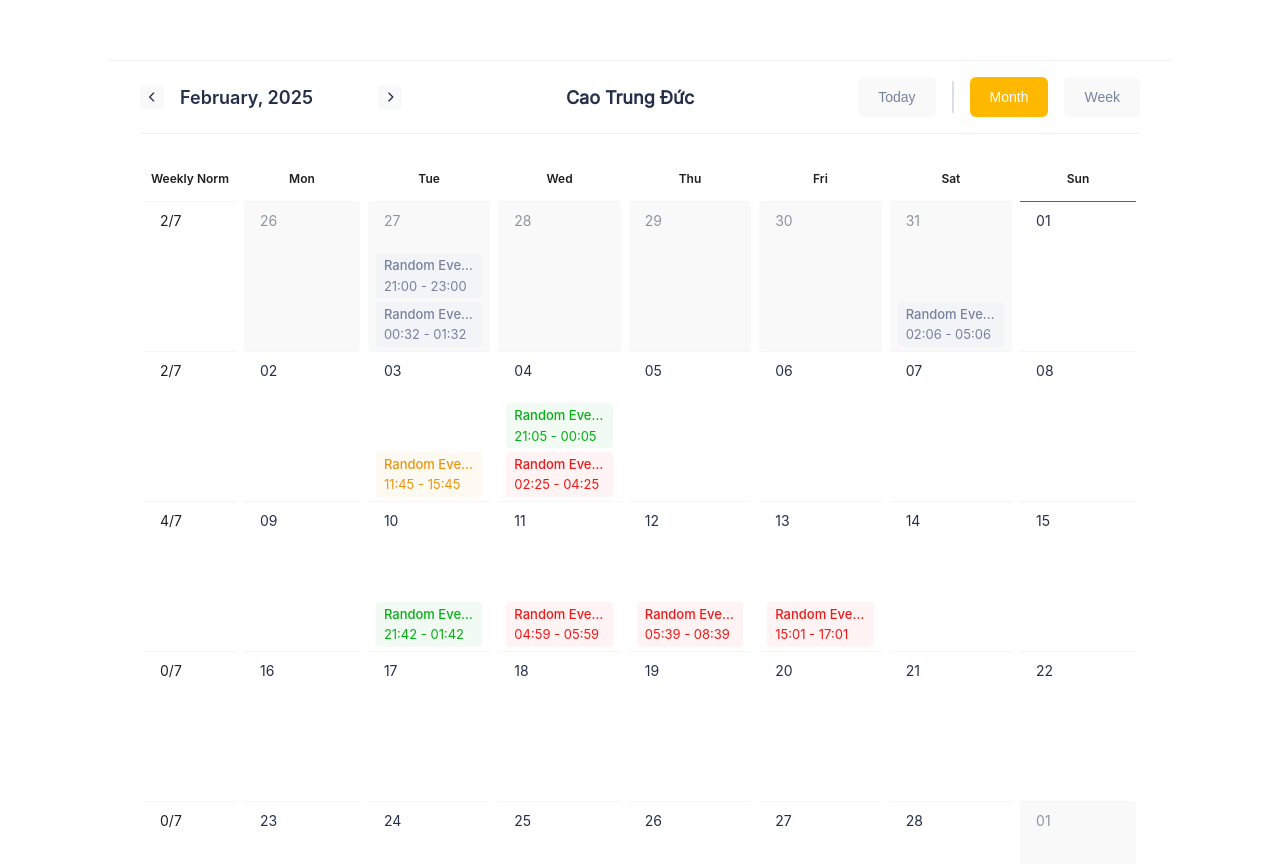
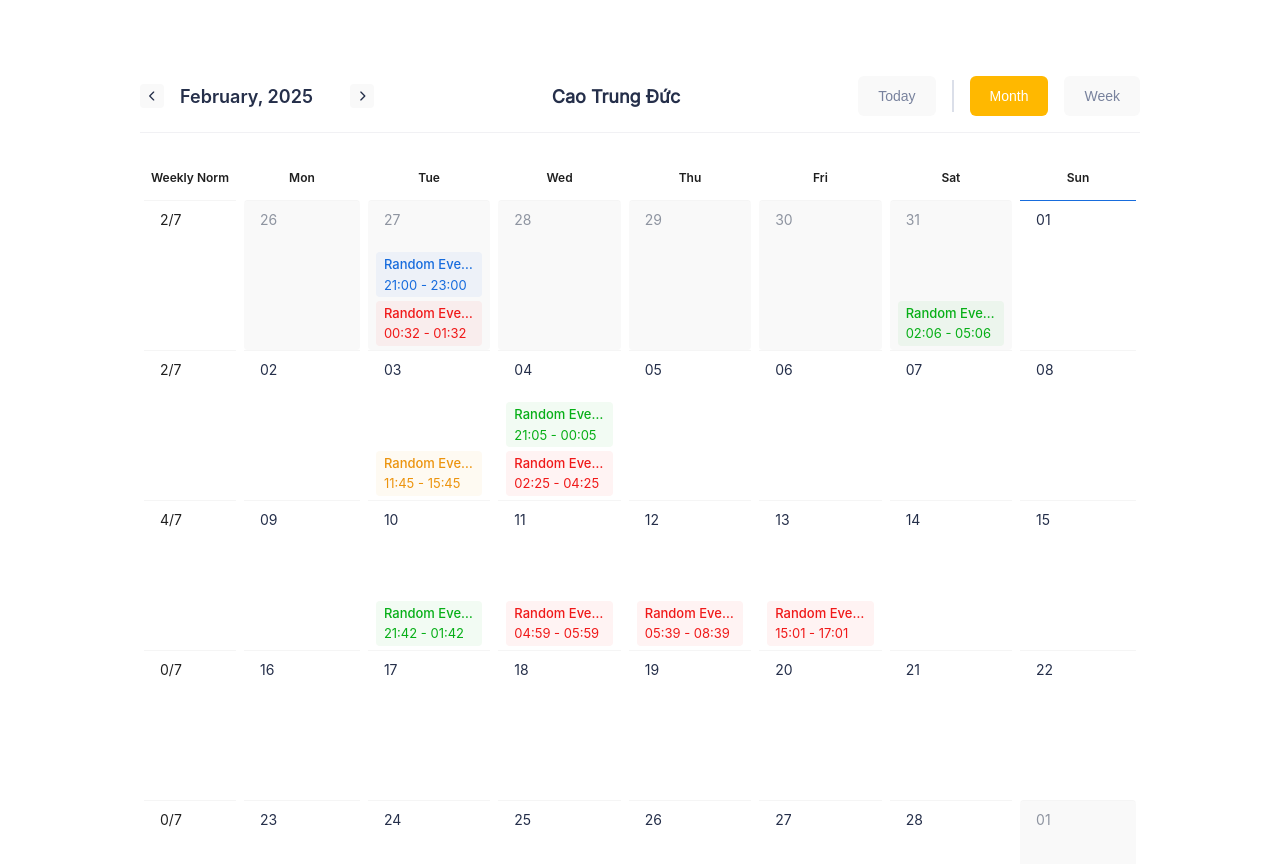
Before and after one commit to caotrungduc03/antd-calendar, a React (Vite) app: page / in a window 1280 px wide. Shown: the top 864 px of the page. Built offline with nearby package versions, Linux system fonts and the light colour scheme.

Commit message:
style: change css

```diff
--- a/src/components/AntdCalendar.css
+++ b/src/components/AntdCalendar.css
@@ -317,6 +317,38 @@
   color: rgb(255 255 255 / var(--tw-text-opacity, 1))
 }
 
+.antd-calendar .event-info {
+  --tw-border-opacity: 1;
+  border-color: rgb(23 108 221 / var(--tw-border-opacity, 1));
+  background-color: rgb(23 108 221 / 0.05);
+  --tw-text-opacity: 1;
+  color: rgb(23 108 221 / var(--tw-text-opacity, 1))
+}
+
+.antd-calendar .event-warning {
+  --tw-border-opacity: 1;
+  border-color: rgb(236 148 14 / var(--tw-border-opacity, 1));
+  background-color: rgb(236 148 14 / 0.05);
+  --tw-text-opacity: 1;
+  color: rgb(236 148 14 / var(--tw-text-opacity, 1))
+}
+
+.antd-calendar .event-success {
+  --tw-border-opacity: 1;
+  border-color: rgb(7 175 23 / var(--tw-border-opacity, 1));
+  background-color: rgb(7 175 23 / 0.05);
+  --tw-text-opacity: 1;
+  color: rgb(7 175 23 / var(--tw-text-opacity, 1))
+}
+
+.antd-calendar .event-error {
+  --tw-border-opacity: 1;
+  border-color: rgb(240 25 25 / var(--tw-border-opacity, 1));
+  background-color: rgb(240 25 25 / 0.05);
+  --tw-text-opacity: 1;
+  color: rgb(240 25 25 / var(--tw-text-opacity, 1))
+}
+
 .antd-calendar .ant-table-thead .ant-table-cell,
 .antd-calendar .ant-table-tbody .ant-table-cell {
   border-style: none;
@@ -331,7 +363,7 @@
 }
 
 .antd-calendar .ant-picker input {
-  width: 15ch;
+  width: 150px;
   cursor: pointer;
   font-size: 18px !important;
   font-weight: 600 !important;
@@ -368,38 +400,6 @@
   border-width: 0.5px
 }
 
-.event-info {
-  --tw-border-opacity: 1;
-  border-color: rgb(23 108 221 / var(--tw-border-opacity, 1));
-  background-color: rgb(23 108 221 / 0.05);
-  --tw-text-opacity: 1;
-  color: rgb(23 108 221 / var(--tw-text-opacity, 1))
-}
-
-.event-warning {
-  --tw-border-opacity: 1;
-  border-color: rgb(236 148 14 / var(--tw-border-opacity, 1));
-  background-color: rgb(236 148 14 / 0.05);
-  --tw-text-opacity: 1;
-  color: rgb(236 148 14 / var(--tw-text-opacity, 1))
-}
-
-.event-success {
-  --tw-border-opacity: 1;
-  border-color: rgb(7 175 23 / var(--tw-border-opacity, 1));
-  background-color: rgb(7 175 23 / 0.05);
-  --tw-text-opacity: 1;
-  color: rgb(7 175 23 / var(--tw-text-opacity, 1))
-}
-
-.event-error {
-  --tw-border-opacity: 1;
-  border-color: rgb(240 25 25 / var(--tw-border-opacity, 1));
-  background-color: rgb(240 25 25 / 0.05);
-  --tw-text-opacity: 1;
-  color: rgb(240 25 25 / var(--tw-text-opacity, 1))
-}
-
 .antd-calendar .focus-within\:tw-border-none:focus-within {
   border-style: none
 }
--- a/src/components/AntdCalendar.tsx
+++ b/src/components/AntdCalendar.tsx
@@ -19,7 +19,7 @@ const AntdCalendar = ({ events, handleOpenDetail }: IAntdCalendarProps) => {
 
   return (
     <div className="antd-calendar">
-      <div className="tw-flex tw-flex-col tw-gap-y-6 tw-mt-8 tw-px-8 tw-pb-8 tw-bg-white tw-border-t-0.25 tw-border-solid tw-border-[#F1F1F4]">
+      <div className="tw-flex tw-flex-col tw-gap-y-6 tw-mt-8 tw-px-8 tw-pb-8 tw-bg-white">
         <HeaderCalendar
           title="Cao Trung Đức"
           currentDate={currentDate}
--- a/src/tailwind.css
+++ b/src/tailwind.css
@@ -25,13 +25,29 @@
   @apply tw-border-primary tw-bg-primary tw-text-white;
 }
 
+.antd-calendar .event-info {
+  @apply tw-border-info tw-bg-info/5 tw-text-info;
+}
+
+.antd-calendar .event-warning {
+  @apply tw-border-warning tw-bg-warning/5 tw-text-warning;
+}
+
+.antd-calendar .event-success {
+  @apply tw-border-success tw-bg-success/5 tw-text-success;
+}
+
+.antd-calendar .event-error {
+  @apply tw-border-error tw-bg-error/5 tw-text-error;
+}
+
 .antd-calendar .ant-table-thead .ant-table-cell,
 .antd-calendar .ant-table-tbody .ant-table-cell {
   @apply tw-border-none tw-bg-transparent before:!tw-w-0 tw-p-0;
 }
 
 .antd-calendar .ant-picker input {
-  @apply tw-w-15ch !tw-text-lg !tw-font-semibold !tw-text-black tw-cursor-pointer;
+  @apply tw-w-[150px] !tw-text-lg !tw-font-semibold !tw-text-black tw-cursor-pointer;
 }
 
 .monthly-calendar .ant-table-tbody .ant-table-cell > div {
@@ -58,19 +74,3 @@
 .weekly-calendar .ant-table-tbody .ant-table-cell {
   @apply tw-border-[0.5px];
 }
-
-.event-info {
-  @apply tw-border-info tw-bg-info/5 tw-text-info;
-}
-
-.event-warning {
-  @apply tw-border-warning tw-bg-warning/5 tw-text-warning;
-}
-
-.event-success {
-  @apply tw-border-success tw-bg-success/5 tw-text-success;
-}
-
-.event-error {
-  @apply tw-border-error tw-bg-error/5 tw-text-error;
-}
--- a/tailwind.config.js
+++ b/tailwind.config.js
@@ -57,9 +57,6 @@ module.exports = {
         button: "#F9F9F9",
         input: "#DBDFE9",
       },
-      width: {
-        "15ch": "15ch",
-      },
     },
   },
   plugins: [],
```
